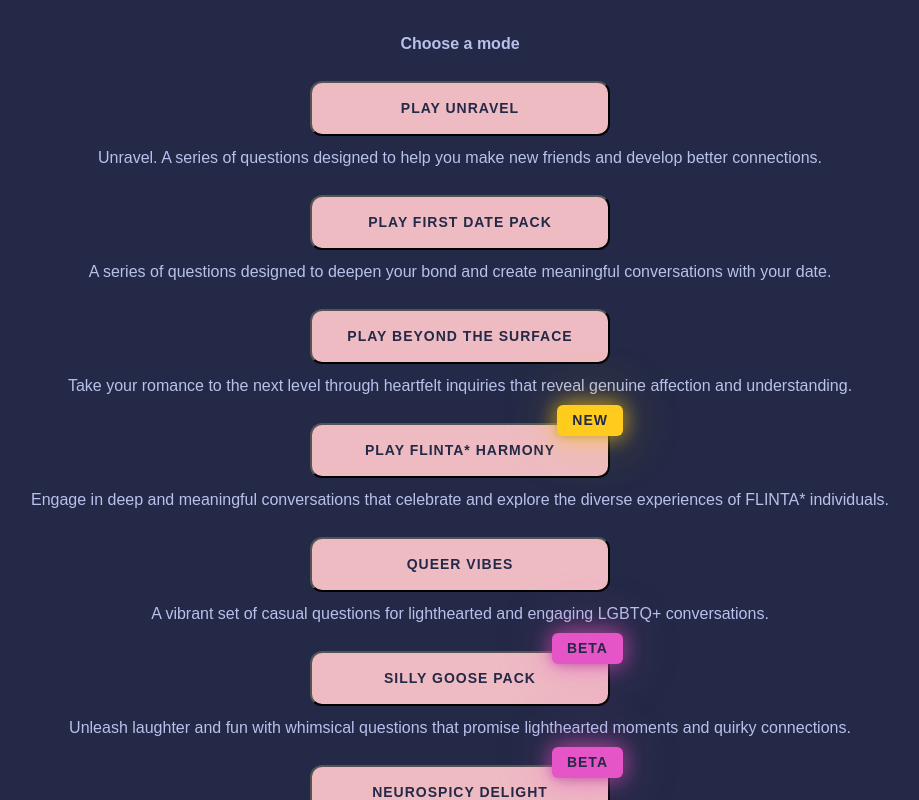
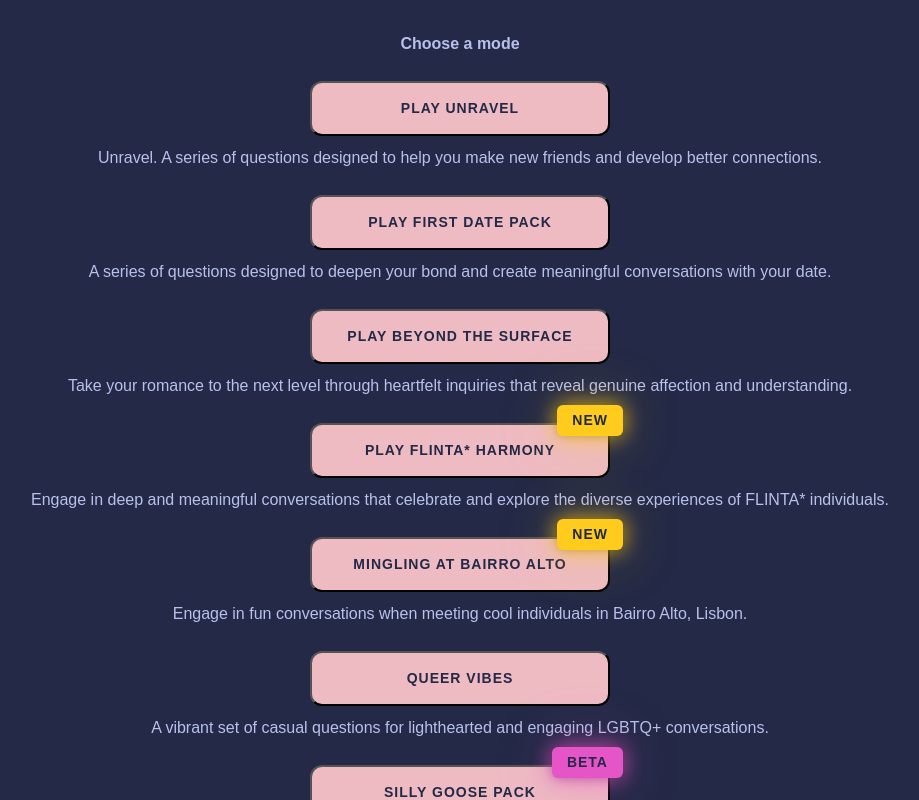
Before and after one commit to MrValraven/unravel, a React (Vite) app: page /questions in a window 1280 px wide. Shown: the top 800 px of the page, without its empty margins (180-1099 px from the left). Built offline with nearby package versions, Linux system fonts and the light colour scheme.

Commit message:
added new bairro alto mode

```diff
--- /dev/null
+++ b/src/data/bairro.json
@@ -0,0 +1,4 @@
+[
+  "Just by looking at me, what do you think are my hobbies?",
+  "What is one thing you think men should learn about women?"
+]
--- a/src/pages/Questions/Questions.jsx
+++ b/src/pages/Questions/Questions.jsx
@@ -12,6 +12,7 @@ import neurospicy from '../../data/neurospicy.json';
 import queer from '../../data/queer.json';
 import hedonisticData from '../../data/hedonist.json';
 import flintaData from '../../data/flinta.json';
+import bairroData from '../../data/bairro.json';
 import QuestionsMode from "./components/QuestionsMode";
 
 const availableModes = [
@@ -37,6 +38,12 @@ const availableModes = [
     title: "Play FLINTA* Harmony",
     description: "Engage in deep and meaningful conversations that celebrate and explore the diverse experiences of FLINTA* individuals.",
     data: flintaData,
+    tagType: "new"
+  },
+  {
+    title: "Mingling at Bairro Alto",
+    description: "Engage in fun conversations when meeting cool individuals in Bairro Alto, Lisbon.",
+    data: bairroData,
     tagType: "new"
   },
   {
```
